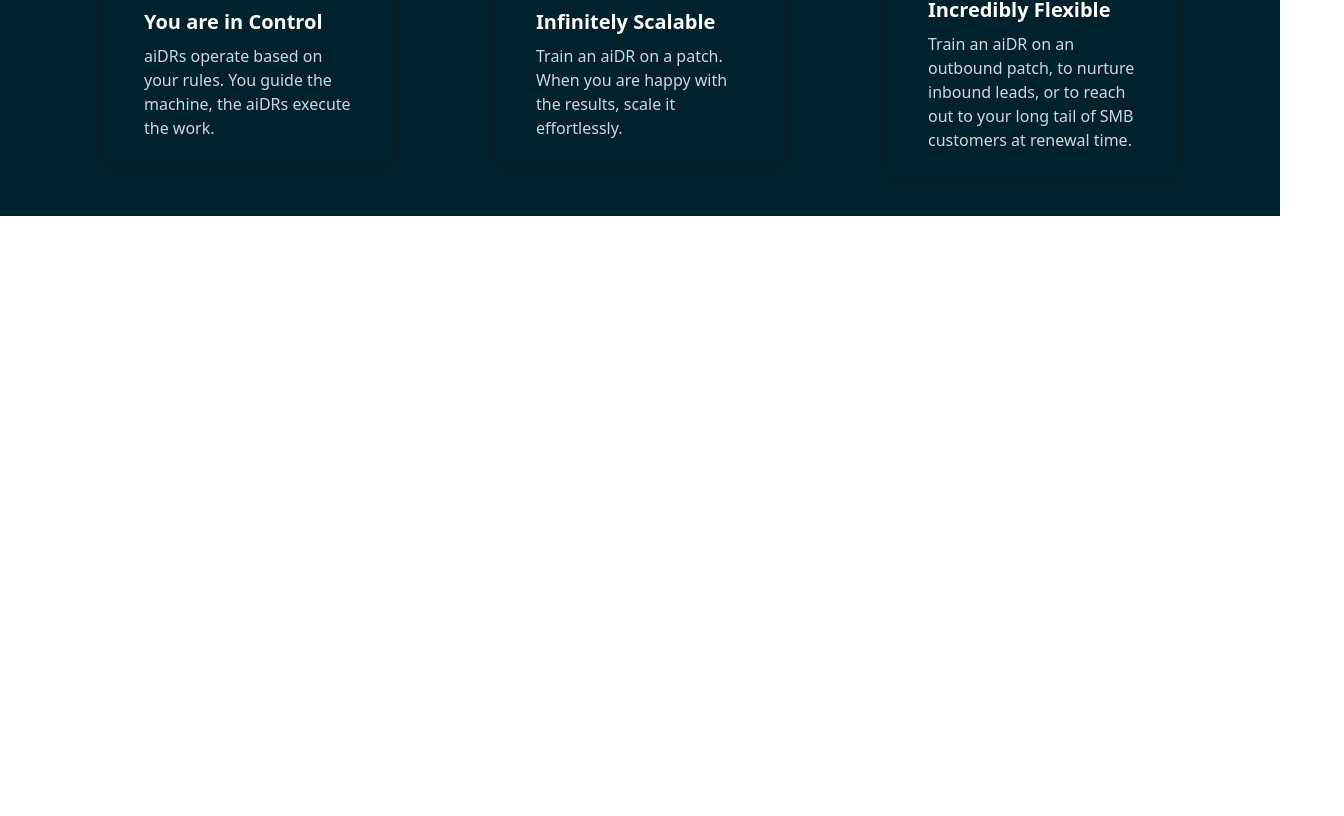
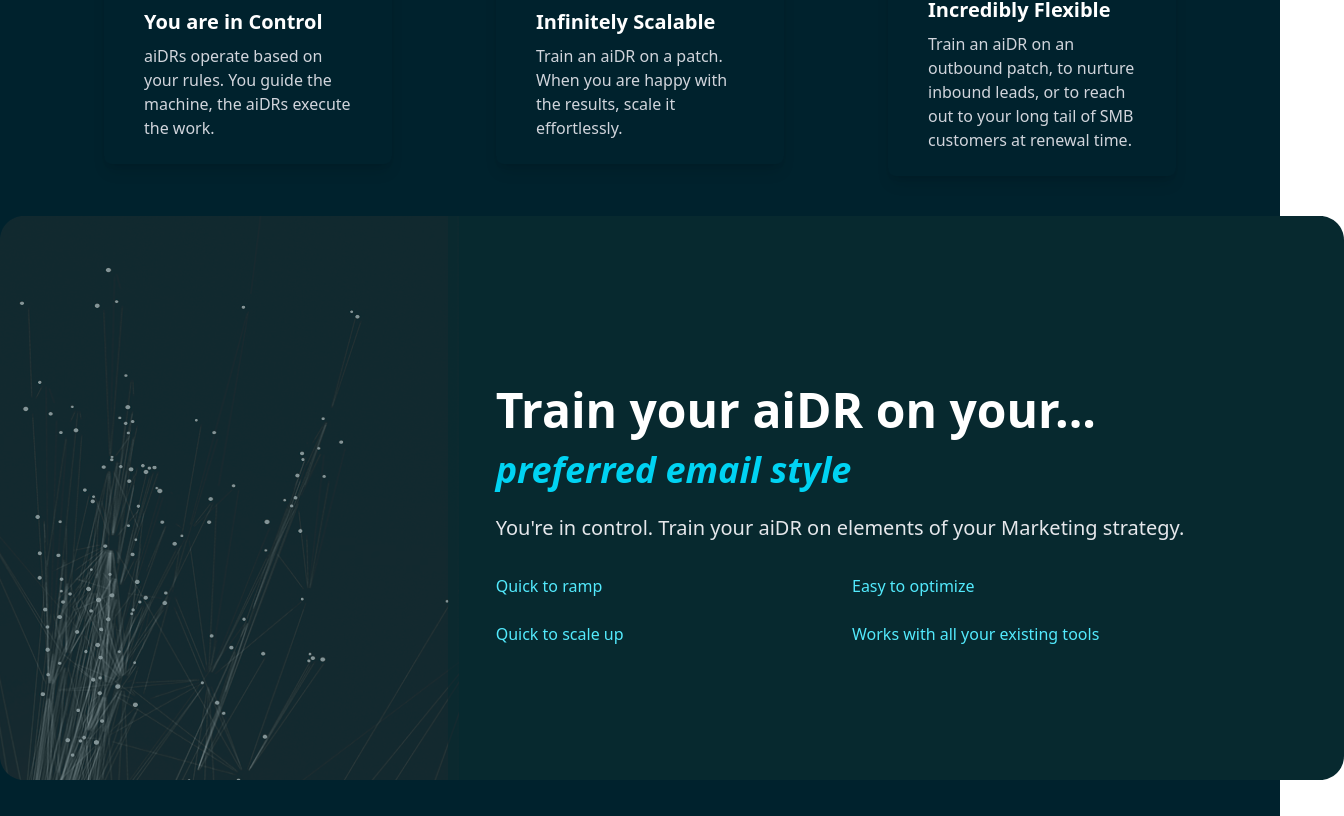
Before and after one commit to simonfornt/wizia-assignment, a React (Vite) app: page / in a window 1280 px wide. Shown: the part 1184-2000 px from the top of the page, 1344 px wide, since content can reach past the window. Before the commit the page ends 1400 px from the top, so only its background shows below. Built offline with nearby package versions, Linux system fonts and the light colour scheme.

Commit message:
added trainingsection

```diff
--- /dev/null
+++ b/src/Componets/EmailSection.jsx
@@ -0,0 +1,49 @@
+import React from "react";
+import backgroundImage from "../assets/frame2.svg"; // Replace with your actual image path
+
+const TrainingSection = () => {
+
+
+  return (
+    <section className="relative min-h-[600px] flex items-center justify-center text-white bg-[#00222d]">
+      {/* Background Image with Overlay */}
+      <div
+        className="absolute inset-0 z-0 w-[1344px] h-[564px] mx-auto rounded-lg"
+        style={{
+          backgroundImage: `url(${backgroundImage})`,
+          backgroundSize: "contain",
+          backgroundPosition: "center",
+          backgroundRepeat: "no-repeat",
+
+        }}
+      >
+
+      </div>
+
+      {/* Content */}
+      <div className="z-1 md:ml-[400px]  px-4 py-12">
+        <div className="">
+          <h1 className="text-4xl md:text-5xl font-bold mb-4 text-left">
+            Train your aiDR on your...
+          </h1>
+          <h2 className="text-3xl md:text-4xl font-bold mb-6 text-left text-cyan-400 italic">
+            preferred email style
+          </h2>
+
+          <p className="text-xl text-gray-200 mb-8 text-left">
+            You're in control. Train your aiDR on elements of your Marketing strategy.
+          </p>
+
+          <div className="grid md:grid-cols-2 grid-cols-1 gap-2 md:gap-6">
+            <li className="list-none text-cyan-300">Quick to ramp</li>
+            <li className="list-none text-cyan-300">Easy to optimize</li>
+            <li className="list-none text-cyan-300">Quick to scale up</li>
+            <li className="list-none text-cyan-300">Works with all your existing tools</li>
+          </div>
+        </div>
+      </div>
+    </section>
+  );
+};
+
+export default TrainingSection;
--- a/src/pages/Home.jsx
+++ b/src/pages/Home.jsx
@@ -3,13 +3,14 @@ import Navbar from '../Componets/Navbar'
 import HeroSection from '../Componets/Hero';
 import TrustedPartners from '../Componets/TrustedPartner';
 import Features from '../Componets/Features';
-
+import TrainingSection from '../Componets/EmailSection';
 function Home() {
   return (
     <div>
       <HeroSection/>
       <TrustedPartners/>
       <Features/>
+    <TrainingSection/>
     </div>
   )
 }
```
